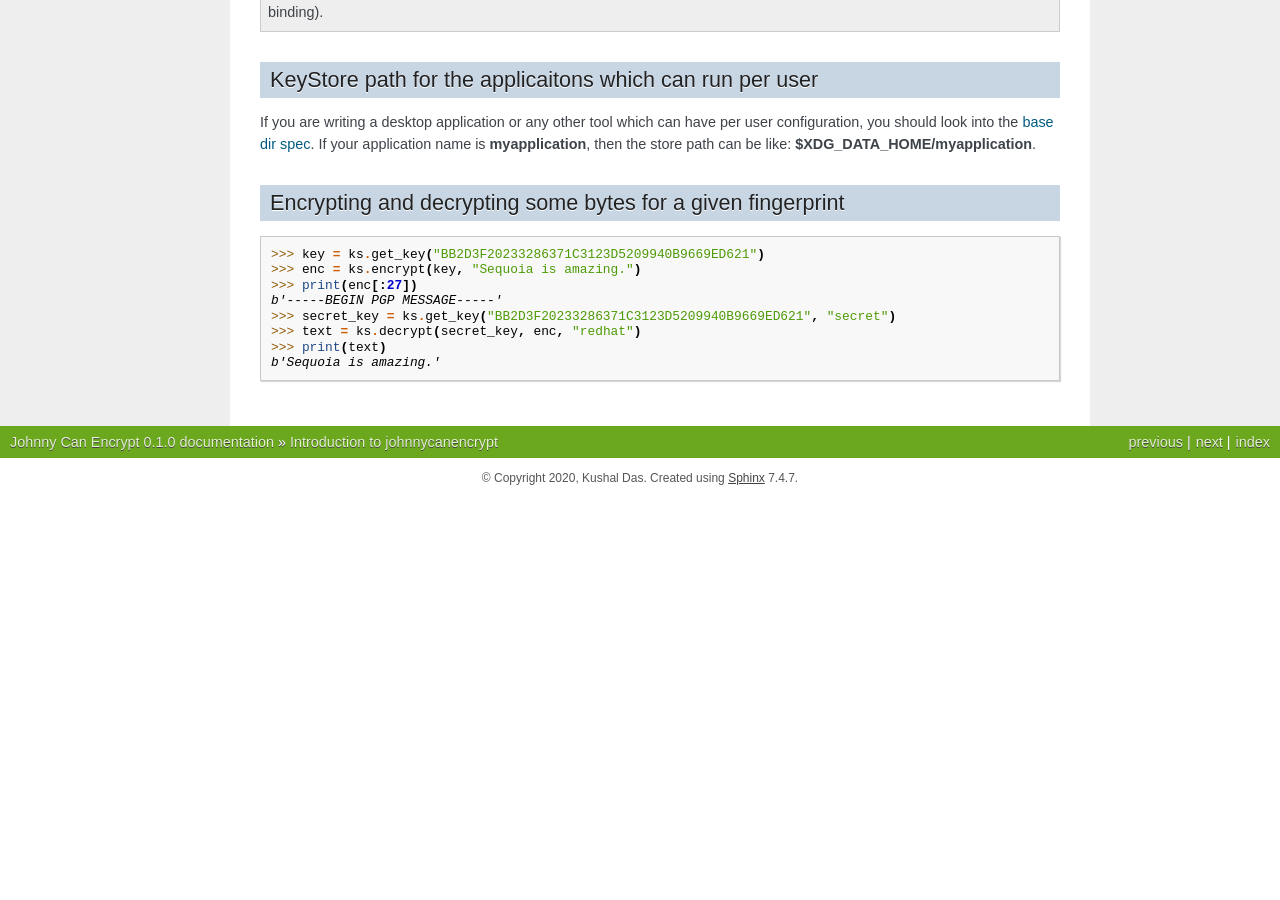
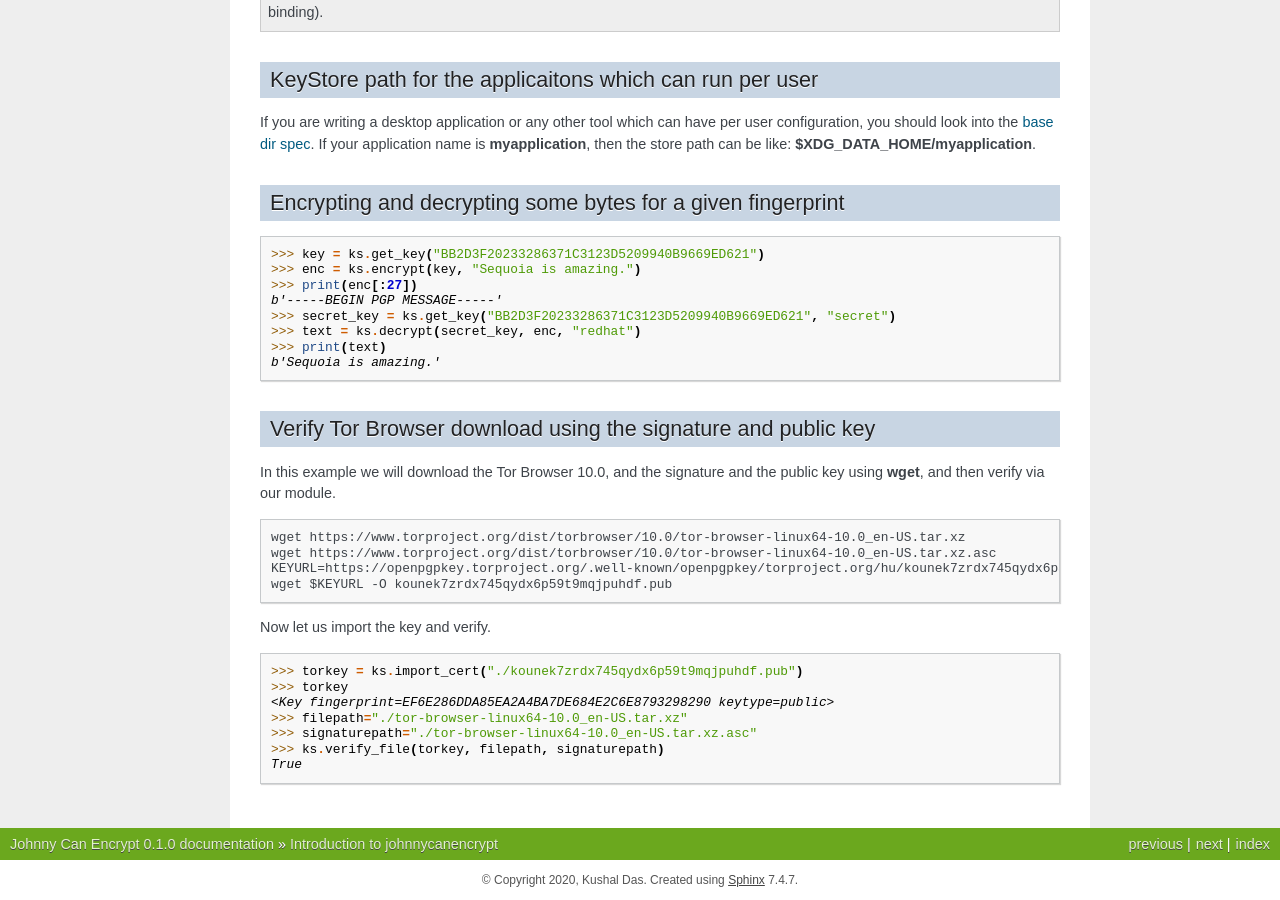
Before and after one commit to kushaldas/johnnycanencrypt, a Sphinx documentation site: the page built from docs/introduction.rst, in a window 1280 px wide and 900 px high, scrolled down 749 px. Built offline with Sphinx 7.4.7, drawn with Linux system fonts in a browser that asks for light colours; before the commit the page ends 1247 px from its top, so only the background shows below that; some of the changed text lies outside the part shown.

Commit message:
Adds example of verifying Tor Browser download

```diff
--- a/docs/introduction.rst
+++ b/docs/introduction.rst
@@ -63,3 +63,29 @@ Encrypting and decrypting some bytes for a given fingerprint
         >>> text = ks.decrypt(secret_key, enc, "redhat")
         >>> print(text)
         b'Sequoia is amazing.'
+
+
+Verify Tor Browser download using the signature and public key
+---------------------------------------------------------------
+
+In this example we will download the Tor Browser 10.0, and the signature and the public key using **wget**, and then verify via our module.
+
+::
+
+        wget https://www.torproject.org/dist/torbrowser/10.0/tor-browser-linux64-10.0_en-US.tar.xz
+        wget https://www.torproject.org/dist/torbrowser/10.0/tor-browser-linux64-10.0_en-US.tar.xz.asc
+        KEYURL=https://openpgpkey.torproject.org/.well-known/openpgpkey/torproject.org/hu/kounek7zrdx745qydx6p59t9mqjpuhdf
+        wget $KEYURL -O kounek7zrdx745qydx6p59t9mqjpuhdf.pub
+
+
+Now let us import the key and verify.
+
+::
+
+        >>> torkey = ks.import_cert("./kounek7zrdx745qydx6p59t9mqjpuhdf.pub")
+        >>> torkey
+        <Key fingerprint=EF6E286DDA85EA2A4BA7DE684E2C6E8793298290 keytype=public>
+        >>> filepath="./tor-browser-linux64-10.0_en-US.tar.xz"
+        >>> signaturepath="./tor-browser-linux64-10.0_en-US.tar.xz.asc"
+        >>> ks.verify_file(torkey, filepath, signaturepath)
+        True
```
